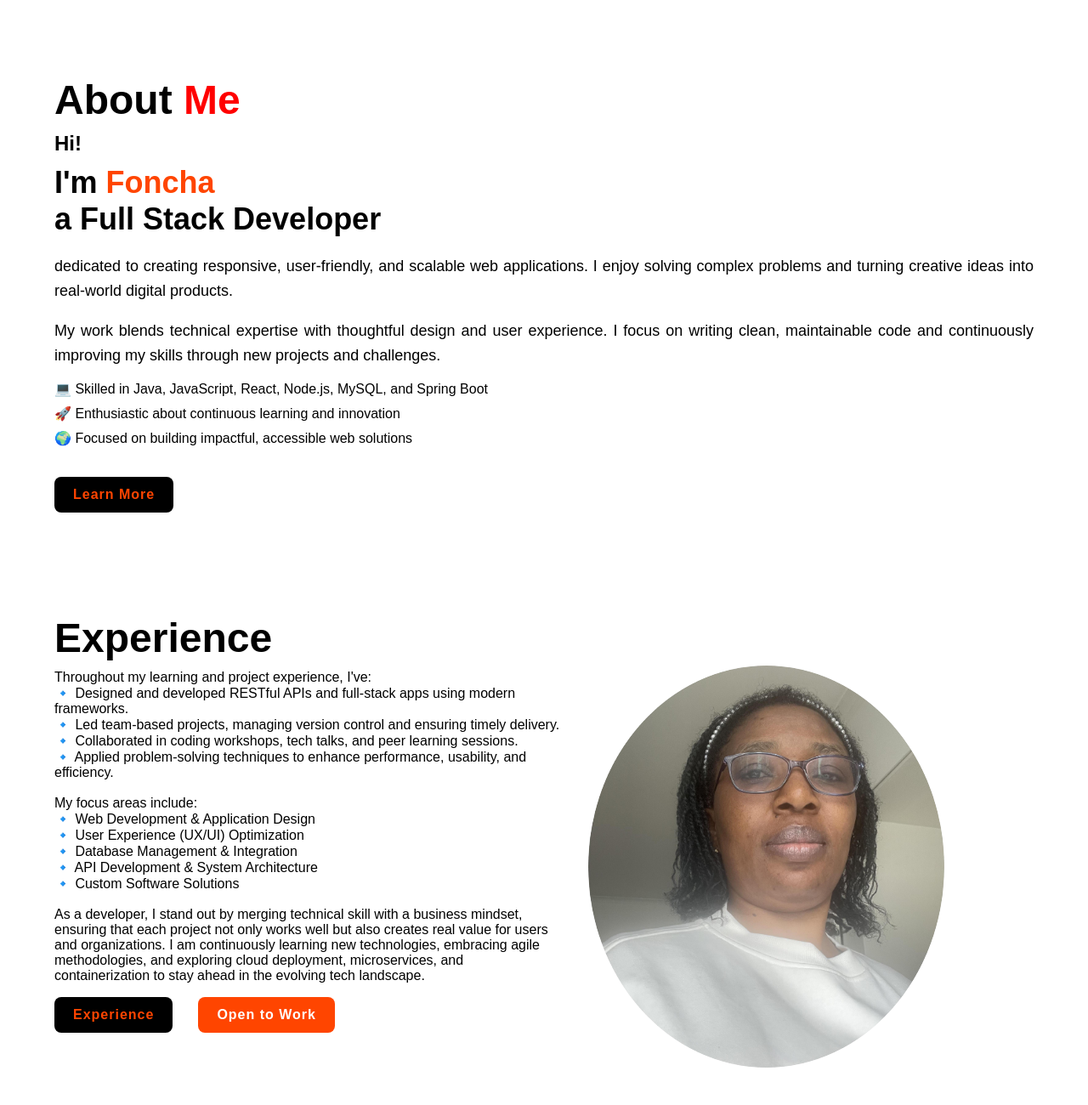
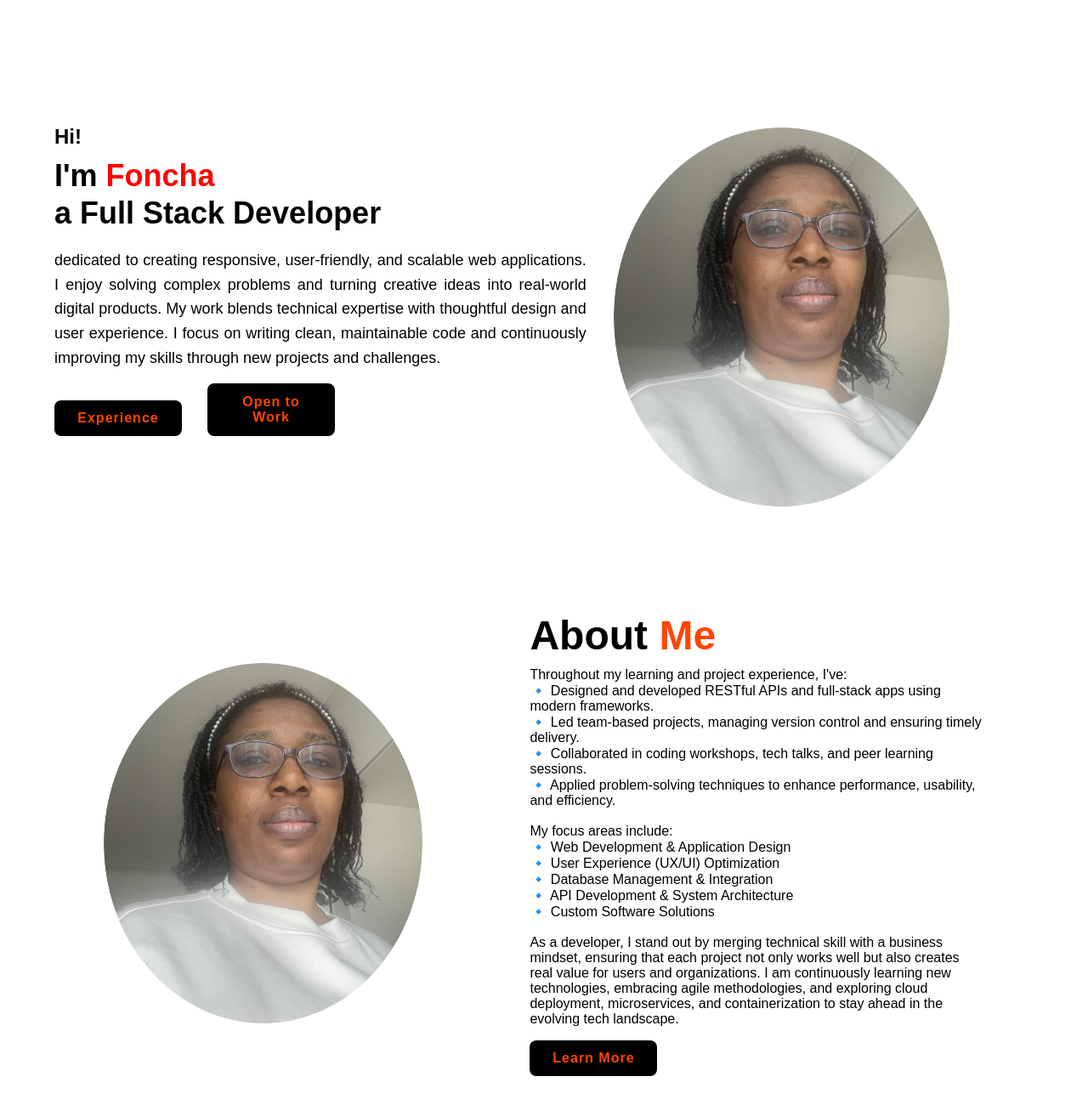
Before and after one commit to Gloriane7767/html-css-workshop-portfolio-app, a plain HTML site: page index.html in a window 1280 px wide. Shown: the part 80-1380 px from the top of the page at 85% size. Drawn offline with nearby package versions, Linux system fonts and the light colour scheme.

Commit message:
updated the html with introduction and about sections

```diff
--- a/index.html
+++ b/index.html
@@ -27,41 +27,47 @@
     </header>
 
 
-    <!-- ABOUT SECTION-->
-  <section class="about-section" id="about">
-    <div class="about-content">
+    <!-- INTRO SECTION-->
+  <section class="intro-section" id="intro">
+    <div class="intro-content">
 
-      <h2>About <span class="about-span">Me</span></h2>
       <h3>Hi!</h3>
 
-      <h1>I'm <span class="home-content-span">Foncha</span><br /> a Full Stack Developer</h1>
+      <h1>I'm <span class="intro-content-span">Foncha</span><br /> a Full Stack Developer</h1>
       <p>
         dedicated to creating responsive, user-friendly, and scalable web applications.
         I enjoy solving complex problems and turning creative ideas into real-world digital products.
-      </p>
-      <p>
+
         My work blends technical expertise with thoughtful design and user experience.
         I focus on writing clean, maintainable code and continuously improving my skills through new projects and challenges.
       </p>
 
-      <div class="about-highlights">
-        <ul>
-          <li>💻 Skilled in  Java, JavaScript, React, Node.js, MySQL, and Spring Boot</li>
-          <li>🚀 Enthusiastic about continuous learning and innovation</li>
-          <li>🌍 Focused on building impactful, accessible web solutions</li>
-        </ul>
+      <div class="btn-box">
+
+                    <button class="btn-1">Experience</button>
+
+                    <button class="btn-2">Open to Work</button>
+
+                </div>
+
       </div>
+    </div>
 
-      <button class="btn-1">Learn More</button>
-    </div>
+    <div class="intro-image-box">
+                <img src="images/gloriane.jpeg" alt="profile image" />
+            </div>
   </section>
 
-             <!-- HOME SECTION -->
-    <main class="main-content">
-        <section class="home">
-            <div class="home-content">
+              <!-- ABOUT SECTION-->
+    <main class="about-container">
+        <section class="about">
+            <div class="about-image-box">
+                <img src="images/gloriane.jpeg" alt="profile image" />
+            </div>
 
-        <h2>Experience</h2>
+            <div class="about-content">
+
+       <h2>About <span class="about-span">Me</span></h2>
 
                 Throughout my learning and project experience, I've:<br />
                 🔹 Designed and developed RESTful APIs and full-stack apps using modern frameworks.<br />
@@ -84,18 +90,7 @@
                 <br />
 
                 As a developer, I stand out by merging technical skill with a business mindset, ensuring that each project not only works well but also creates real value for users and organizations. I am continuously learning new technologies, embracing agile methodologies, and exploring cloud deployment, microservices, and containerization to stay ahead in the evolving tech landscape.</p>
-
-                <div class="btn-box">
-
-                    <button class="btn-1">Experience</button>
-
-                    <button class="btn-2">Open to Work</button>
-
-                </div>
-            </div>
-
-            <div class="image-box">
-                <img src="images/gloriane.jpeg" alt="profile image" />
+                <button class="btn-1">Learn More</button>
             </div>
         </section>
 
--- a/styles.css
+++ b/styles.css
@@ -18,7 +18,7 @@ html, body {
     overflow-x: hidden; /* prevents horizontal scroll from small overflow */
 }
 
-.logo span, .about-span, .home-content-span {
+.logo span, .intro-span, .intro-content-span {
     color: red;
     transition: 0.3s ease;
 }
@@ -87,68 +87,69 @@ You repeated it twice it makes the glow look stronger and brighter, because two
     color: black;
 }
 
-/* ABOUT SECTION */
-.about-section {
+/* Intro SECTION */
+.intro-section {
     width: 100%;
     padding: 50px 5%;  /* 50px top/ bottom fixed, 5% left and right responsive  to shrinks*/
     background-color: white;
     text-align: left;
     box-sizing: border-box;
+    display: flex;
+    align-items: center;
+    gap: 2em;
 }
 
-.about-section h2 {
+.intro-section h2 {
     font-size: 48px;   /* You can adjust this number as needed */
     font-weight: bold;
     margin-bottom: 10px;
     text-align: left;
 }
 
-.about-section h3 {
+.intro-section h3 {
     font-size: 24px;
     margin: 10px 0;
 }
 
-.about-section h1 {
+.intro-section h1 {
     font-size: 36px;
     margin: 10px 0 20px;
     line-height: 1.2;
 }
 
 
-.home-content-span {
+.about-span {
     color: orangered;
 }
 
-.about-section p {
+.intro-section p {
     font-size: 18px;
     margin-bottom: 15px;
     line-height: 1.6;
     text-align: justify;
 }
 
-.about-highlights ul {
-    list-style: none;
-    padding-left: 0;
+.intro-image-box img{
+    max-width: 80%;
+    border-radius: 50%;
+    margin-top: 100px;
 }
 
-.about-highlights li {
-    margin-bottom: 10px;
-    font-size: 16px;
-}
 
 /* Reuse existing button styles */
-.about-section .btn-1 {
+.intro-section .btn-1 {
     margin-top: 20px;
     display: inline-block;
 }
 
-/* HOME SECTION */
-.main.content {
+/* ABOUT SECTION */
+.about-container {
     width: 100vw; /* It doesn’t matter what container the element is in — it stretches across the whole screen width. */
     padding: 0 5%;
 }
 
-.home {
+.about {
+    background-color: black;
     width: 100%;
     min-height: 100vh; /* min-height: 100vh; → make this element at least as tall as the screen, but allow it to grow taller if needed.*/
     display: flex;
@@ -160,7 +161,7 @@ You repeated it twice it makes the glow look stronger and brighter, because two
 
 }
 
-.home-content h2 {
+.about-content h2 {
     font-size: 48px;
     font-weight: bold;
     margin-bottom: 10px;
@@ -174,7 +175,7 @@ You repeated it twice it makes the glow look stronger and brighter, because two
     gap: 30px;
 }
 
-.btn-1 {
+.btn-1, .btn-2 {
     background-color: black;
     padding: 10px 20px;
     color: orangered;
@@ -185,36 +186,18 @@ You repeated it twice it makes the glow look stronger and brighter, because two
     font-size: 16px;
     transition: 0.3s ease;
     cursor: pointer;
+    width: 150px;
 }
 
-.btn-1:hover{
+.btn-1:hover, .btn-2:hover {
     background-color: orangered;
     color: white;
     border: 2px solid orangered;
-    transition: 0.3sec ease;
-}
-
-.btn-2 {
-    background-color: orangered;
-    padding: 10px 20px;
-    color: white;
-    border: 2px solid transparent;
-    border-radius: 8px;
-    letter-spacing: 1px;
-    font-weight: bold;
-    font-size: 16px;
-    transition: 0.3s ease;
-    cursor: pointer;
 }
 
 
-.btn-2:hover{
-    background-color: black;
-    color: orangered;
-    border: 2px solid black;
-}
 
-.image-box img{
+.about-image-box img{
     max-width: 80%;
     border-radius: 50%;
     margin-top: 100px;
```
